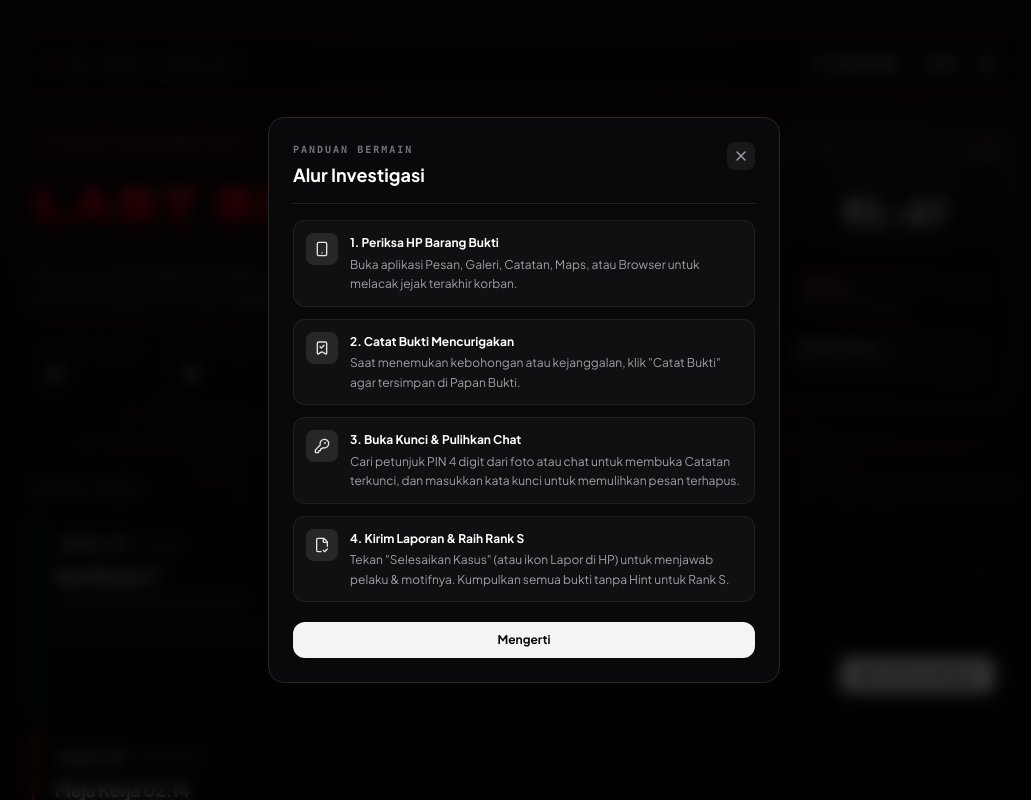
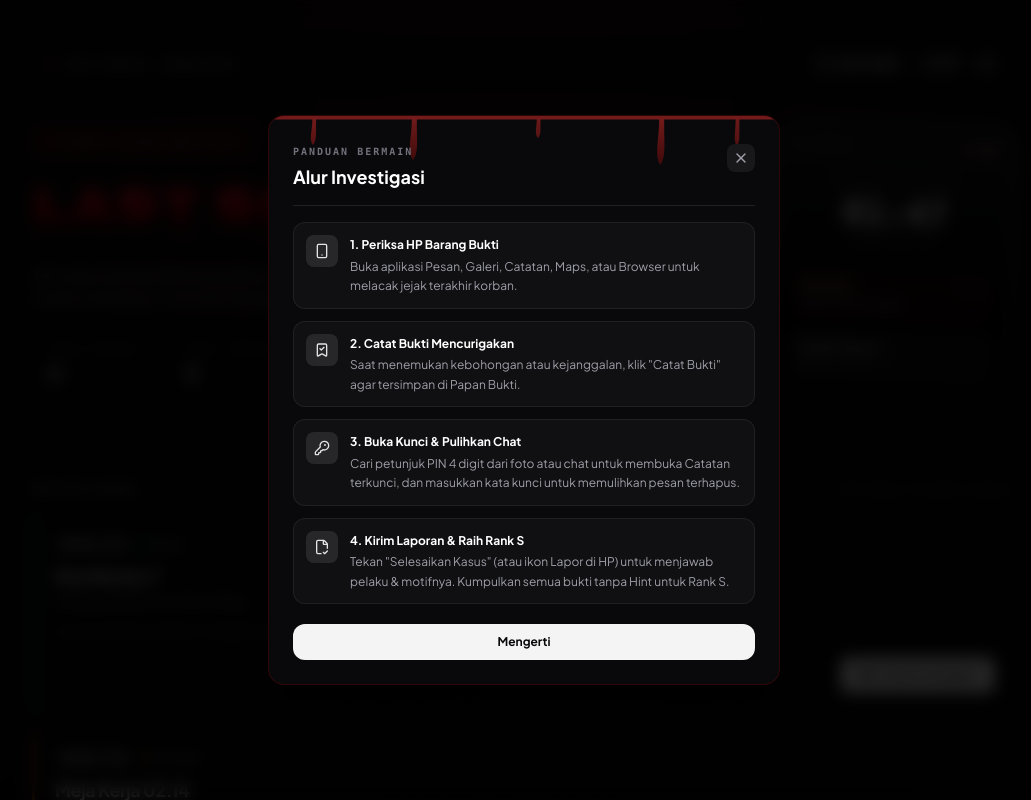
Before and after one commit to shanzshine/last-seen, a React (Vite) app: page / in a window 1280 px wide. Both pictures are taken after a click on the button "Cara Main". Shown: the top 800 px of the page, without its empty margins (116-1147 px from the left). Built offline with nearby package versions, Linux system fonts and the light colour scheme.

Commit message:
style: subtle matte blood-drip animation on How to Play modal & staggered case card entrance

```diff
--- a/src/App.tsx
+++ b/src/App.tsx
@@ -5,6 +5,7 @@ import { UI_STRINGS, type Language } from './i18n/strings';
 import { sound } from './utils/sound';
 import { PhoneFrame } from './components/PhoneFrame';
 import { DeductionModal } from './components/DeductionModal';
+import { AnimatePresence, motion } from 'framer-motion';
 import {
   AlertTriangle,
   ArrowLeft,
@@ -473,7 +474,7 @@ export function App() {
             </div>
 
             <div className="grid gap-3.5">
-              {roadmap.map((item) => {
+              {roadmap.map((item, idx) => {
                 const rank = progress.solvedRanks[item.id];
                 const cluesCount = progress.discoveredClues[item.id]?.length ?? 0;
                 const caseObj = cases.find((c) => c.id === item.id);
@@ -492,8 +493,11 @@ export function App() {
                       : 'bg-red-500';
 
                 return (
-                  <div
+                  <motion.div
                     key={item.id}
+                    initial={{ opacity: 0, y: 12 }}
+                    animate={{ opacity: 1, y: 0 }}
+                    transition={{ duration: 0.25, delay: idx * 0.045 }}
                     className={`group relative overflow-hidden rounded-xl border border-l-[3px] ${accentBorder} transition ${
                       item.isUnlocked
                         ? 'border-zinc-800/80 bg-zinc-950/75 hover:border-zinc-700 hover:bg-zinc-900/75 active:scale-[0.995]'
@@ -581,24 +585,101 @@ export function App() {
                         </div>
                       </div>
                     </div>
-                  </div>
+                  </motion.div>
                 );
               })}
             </div>
           </div>
         </div>
 
-        {/* How to Play Modal */}
-        {showHowToPlay && (
-          <div
-            onClick={() => setShowHowToPlay(false)}
-            className="fixed inset-0 z-50 flex items-center justify-center bg-black/80 p-4 backdrop-blur-sm"
-          >
-            <div
-              onClick={(e) => e.stopPropagation()}
-              className="relative w-full max-w-lg overflow-hidden rounded-2xl border border-zinc-800 bg-zinc-950 p-5 shadow-2xl sm:p-6"
+        {/* How to Play Modal with Subtle Horror Blood Drips */}
+        <AnimatePresence>
+          {showHowToPlay && (
+            <motion.div
+              initial={{ opacity: 0 }}
+              animate={{ opacity: 1 }}
+              exit={{ opacity: 0 }}
+              transition={{ duration: 0.2 }}
+              onClick={() => setShowHowToPlay(false)}
+              className="fixed inset-0 z-50 flex items-center justify-center bg-black/85 p-4 backdrop-blur-sm"
             >
-              <div className="flex items-start justify-between gap-3 border-b border-zinc-800/80 pb-3.5">
+              <motion.div
+                initial={{ opacity: 0, scale: 0.95, y: 12 }}
+                animate={{ opacity: 1, scale: 1, y: 0 }}
+                exit={{ opacity: 0, scale: 0.96, y: 8 }}
+                transition={{ duration: 0.24, ease: 'easeOut' }}
+                onClick={(e) => e.stopPropagation()}
+                className="relative w-full max-w-lg overflow-hidden rounded-2xl border border-red-950/60 bg-zinc-950 p-5 shadow-2xl sm:p-6"
+              >
+                {/* Matte Dark-Crimson Dripping Blood Overlay along Top Edge */}
+                <svg
+                  className="pointer-events-none absolute inset-x-0 top-0 h-14 w-full"
+                  viewBox="0 0 400 56"
+                  preserveAspectRatio="none"
+                  fill="none"
+                >
+                  <defs>
+                    <linearGradient id="dripGrad" x1="0" y1="0" x2="0" y2="56" gradientUnits="userSpaceOnUse">
+                      <stop offset="0%" stopColor="#7f1d1d" />
+                      <stop offset="100%" stopColor="#3b0707" />
+                    </linearGradient>
+                  </defs>
+                  {/* Top thin blood rim */}
+                  <rect x="0" y="0" width="400" height="3.5" fill="#7f1d1d" opacity="0.9" />
+                  {/* Dripping strands */}
+                  <motion.path
+                    initial={{ scaleY: 0, opacity: 0 }}
+                    animate={{ scaleY: 1, opacity: 0.92 }}
+                    transition={{ duration: 1.1, ease: 'easeOut', delay: 0.1 }}
+                    style={{ transformOrigin: 'top' }}
+                    d="M34 3 C34 15, 31 24, 34.5 29 C38 24, 36.5 15, 37 3 Z"
+                    fill="url(#dripGrad)"
+                  />
+                  <motion.path
+                    initial={{ scaleY: 0, opacity: 0 }}
+                    animate={{ scaleY: 1, opacity: 0.88 }}
+                    transition={{ duration: 1.4, ease: 'easeOut', delay: 0.22 }}
+                    style={{ transformOrigin: 'top' }}
+                    d="M112 3 C112 22, 108 36, 113 44 C118 36, 115.5 22, 116 3 Z"
+                    fill="url(#dripGrad)"
+                  />
+                  <motion.path
+                    initial={{ scaleY: 0, opacity: 0 }}
+                    animate={{ scaleY: 1, opacity: 0.85 }}
+                    transition={{ duration: 0.95, ease: 'easeOut', delay: 0.18 }}
+                    style={{ transformOrigin: 'top' }}
+                    d="M210 3 C210 12, 208 18, 211 22 C214 18, 212.5 12, 213 3 Z"
+                    fill="url(#dripGrad)"
+                  />
+                  <motion.path
+                    initial={{ scaleY: 0, opacity: 0 }}
+                    animate={{ scaleY: 1, opacity: 0.92 }}
+                    transition={{ duration: 1.55, ease: 'easeOut', delay: 0.3 }}
+                    style={{ transformOrigin: 'top' }}
+                    d="M306 3 C306 24, 302 40, 307 49 C312 40, 309.5 24, 310 3 Z"
+                    fill="url(#dripGrad)"
+                  />
+                  <motion.path
+                    initial={{ scaleY: 0, opacity: 0 }}
+                    animate={{ scaleY: 1, opacity: 0.86 }}
+                    transition={{ duration: 1.05, ease: 'easeOut', delay: 0.25 }}
+                    style={{ transformOrigin: 'top' }}
+                    d="M366 3 C366 16, 364 25, 367 30 C370 25, 368.5 16, 369 3 Z"
+                    fill="url(#dripGrad)"
+                  />
+                  {/* Single slow falling droplet */}
+                  <motion.circle
+                    cx="307"
+                    cy="50"
+                    r="2"
+                    fill="#7f1d1d"
+                    initial={{ y: 0, opacity: 0 }}
+                    animate={{ y: [0, 26], opacity: [0, 0.85, 0] }}
+                    transition={{ duration: 1.8, delay: 1.3, repeat: Infinity, repeatDelay: 2.8, ease: 'easeIn' }}
+                  />
+                </svg>
+
+                <div className="relative flex items-start justify-between gap-3 border-b border-zinc-800/80 pb-3.5 pt-1">
                 <div>
                   <p className="font-mono text-[10px] font-bold uppercase tracking-[0.2em] text-zinc-500">
                     {lang === 'en' ? 'HOW TO PLAY' : 'PANDUAN BERMAIN'}
@@ -694,9 +775,10 @@ export function App() {
               >
                 {lang === 'en' ? 'Got it' : 'Mengerti'}
               </button>
-            </div>
-          </div>
-        )}
+              </motion.div>
+            </motion.div>
+          )}
+        </AnimatePresence>
       </div>
     );
   }
```
